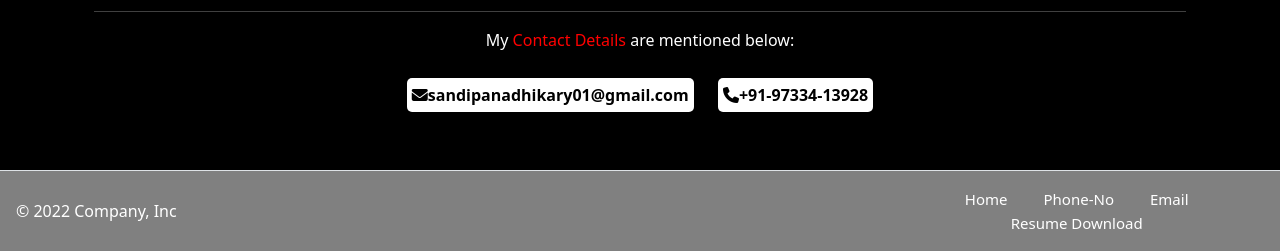
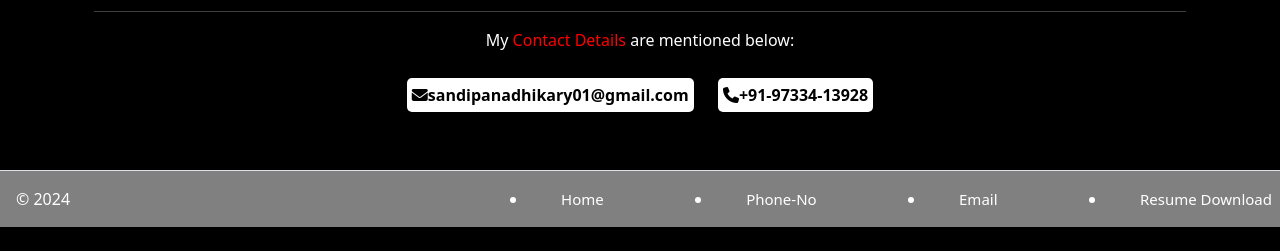
Before and after one commit to Pied07/Profile, a Django app: page / in a window 1280 px wide. Shown: the part 5563-5814 px from the top of the page. After the commit the page ends 5790 px from the top, so only its background shows below. Run offline with Django 5.2, Linux system fonts and the light colour scheme; some libraries are stand-ins or nearby versions.

Commit message:
Update base.html

```diff
--- a/my_profile/templates/base.html
+++ b/my_profile/templates/base.html
@@ -87,7 +87,7 @@
         {% block content %}{% endblock %}
       </div>
         <footer class="d-flex flex-wrap justify-content-between align-items-center py-3 border-top" style="width:100%; background-color:grey;">
-          <p class="col-md-4 mb-0 ps-3">&copy; 2022 Company, Inc</p>
+          <p class="col-md-4 mb-0 ps-3">&copy; 2024 <span style="color:red;>Sandipan Adhikary</span>, Profile</p>
 
           <ul class="nav col-md-4 justify-content-center">
             <li class="nav-item"><a href="#home" class="nav-link-footer px-2">Home</a></li>
```
